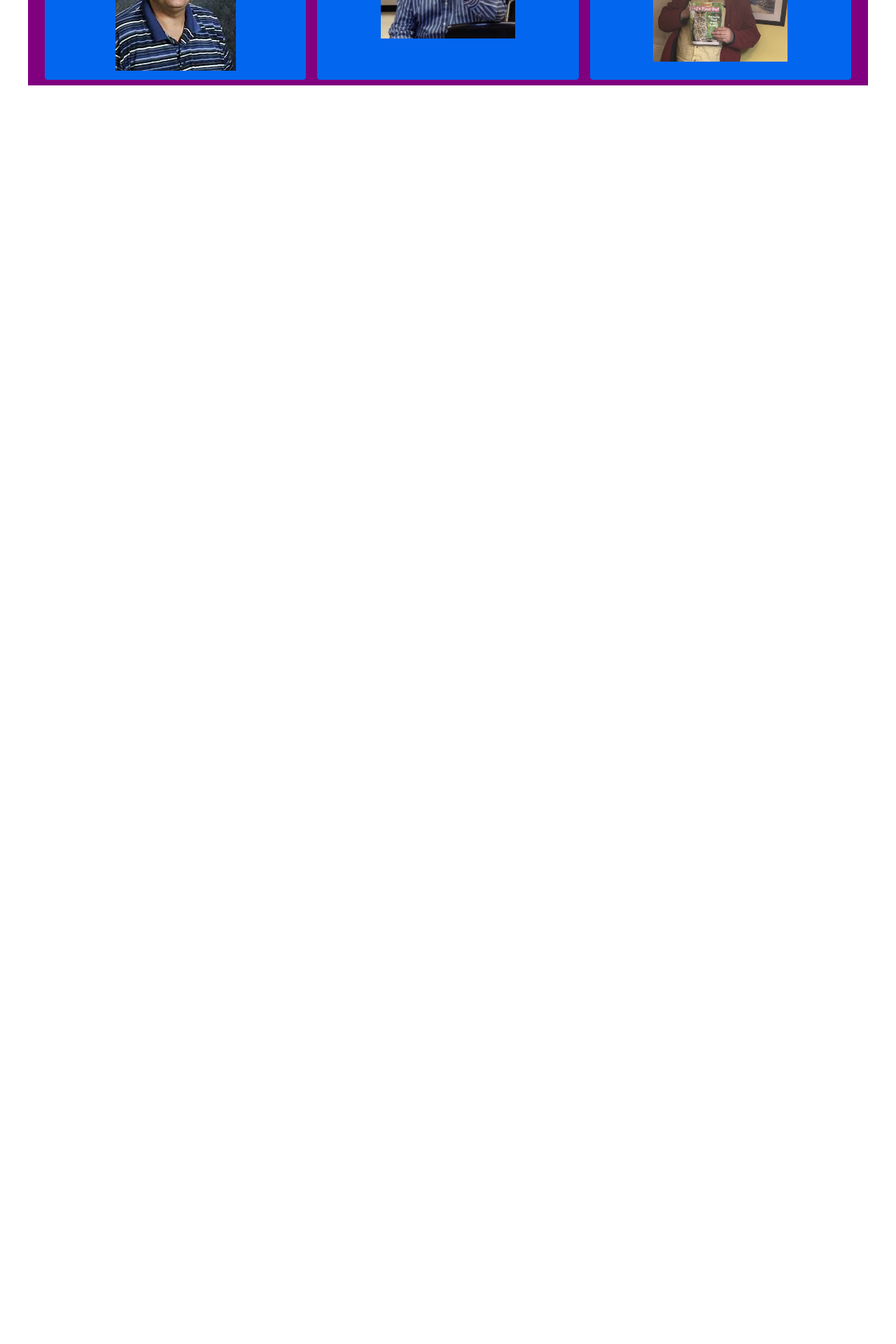
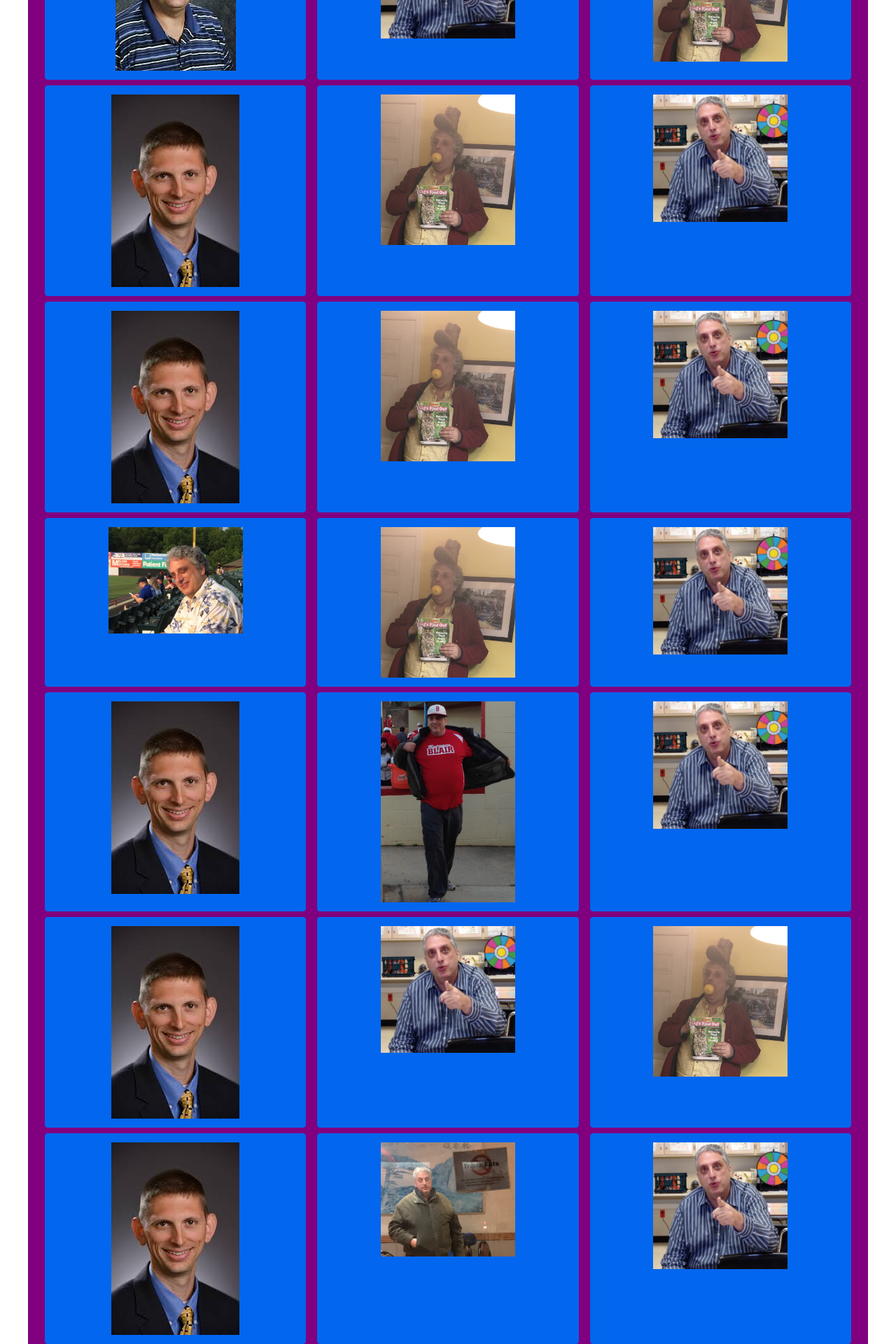
Before and after one commit to puckybreg/react-hooks-demo, a React (Create React App) app: page / in a window 1280 px wide. Shown: the part 860-2780 px from the top of the page at 70% size. Before the commit the page ends 982 px from the top, so only its background shows below. Built offline with nearby package versions, Linux system fonts and the light colour scheme.

Commit message:
Latest changes

```diff
--- a/src/App.js
+++ b/src/App.js
@@ -31,6 +31,7 @@ class App extends Component {
   }
 
   callback = (code) => {
+    console.log("Code", code)
     const { codeAccumulation } = this.state
     const newCode = codeAccumulation + code
     console.log("newCode", newCode)
@@ -78,6 +79,48 @@ class App extends Component {
                     <ImageTile image={stein5} callback={() => this.callback('B')} />
                   </div>
                 </div>
+                <div className="flex-row">
+                  <div className="flex-large">
+                    <ImageTile image={puzzleLordSchafer} callback={() => this.callback('Z')} />
+                    <ImageTile image={stein5} callback={() => this.callback('X')} />
+                    <ImageTile image={stein4} callback={() => this.callback('Y')} />
+                  </div>
+                </div>
+                <div className="flex-row">
+                  <div className="flex-large">
+                    <ImageTile image={puzzleLordSchafer} callback={() => this.callback('Q')} />
+                    <ImageTile image={stein5} callback={() => this.callback('U')} />
+                    <ImageTile image={stein4} callback={() => this.callback('S')} />
+                  </div>
+                </div>
+                <div className="flex-row">
+                  <div className="flex-large">
+                    <ImageTile image={stein2} callback={() => this.callback('I')} />
+                    <ImageTile image={stein5} callback={() => this.callback('J')} />
+                    <ImageTile image={stein4} callback={() => this.callback('S')} />
+                  </div>
+                </div>
+                <div className="flex-row">
+                  <div className="flex-large">
+                    <ImageTile image={puzzleLordSchafer} callback={() => this.callback('Q')} />
+                    <ImageTile image={stein1} callback={() => this.callback('L')} />
+                    <ImageTile image={stein4} callback={() => this.callback('S')} />
+                  </div>
+                </div>
+                <div className="flex-row">
+                  <div className="flex-large">
+                    <ImageTile image={puzzleLordSchafer} callback={() => this.callback('I')} />
+                    <ImageTile image={stein4} callback={() => this.callback('M')} />
+                    <ImageTile image={stein5} callback={() => this.callback('S')} />
+                  </div>
+                </div>
+                <div className="flex-row">
+                  <div className="flex-large">
+                    <ImageTile image={puzzleLordSchafer} callback={() => this.callback('Q')} />
+                    <ImageTile image={stein3} callback={() => this.callback('W')} />
+                    <ImageTile image={stein4} callback={() => this.callback('S')} />
+                  </div>
+                </div>
             </div>
         }
 
```
